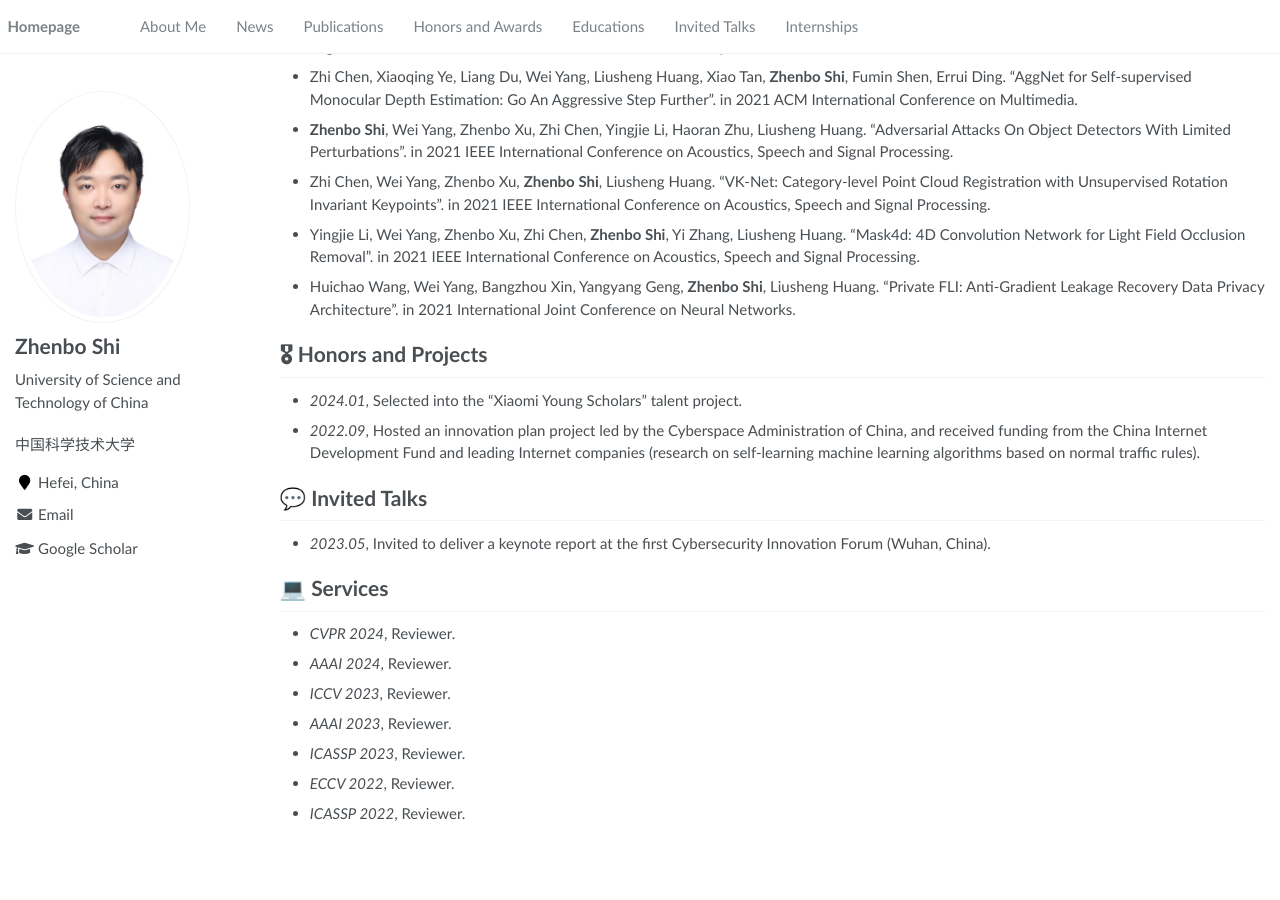
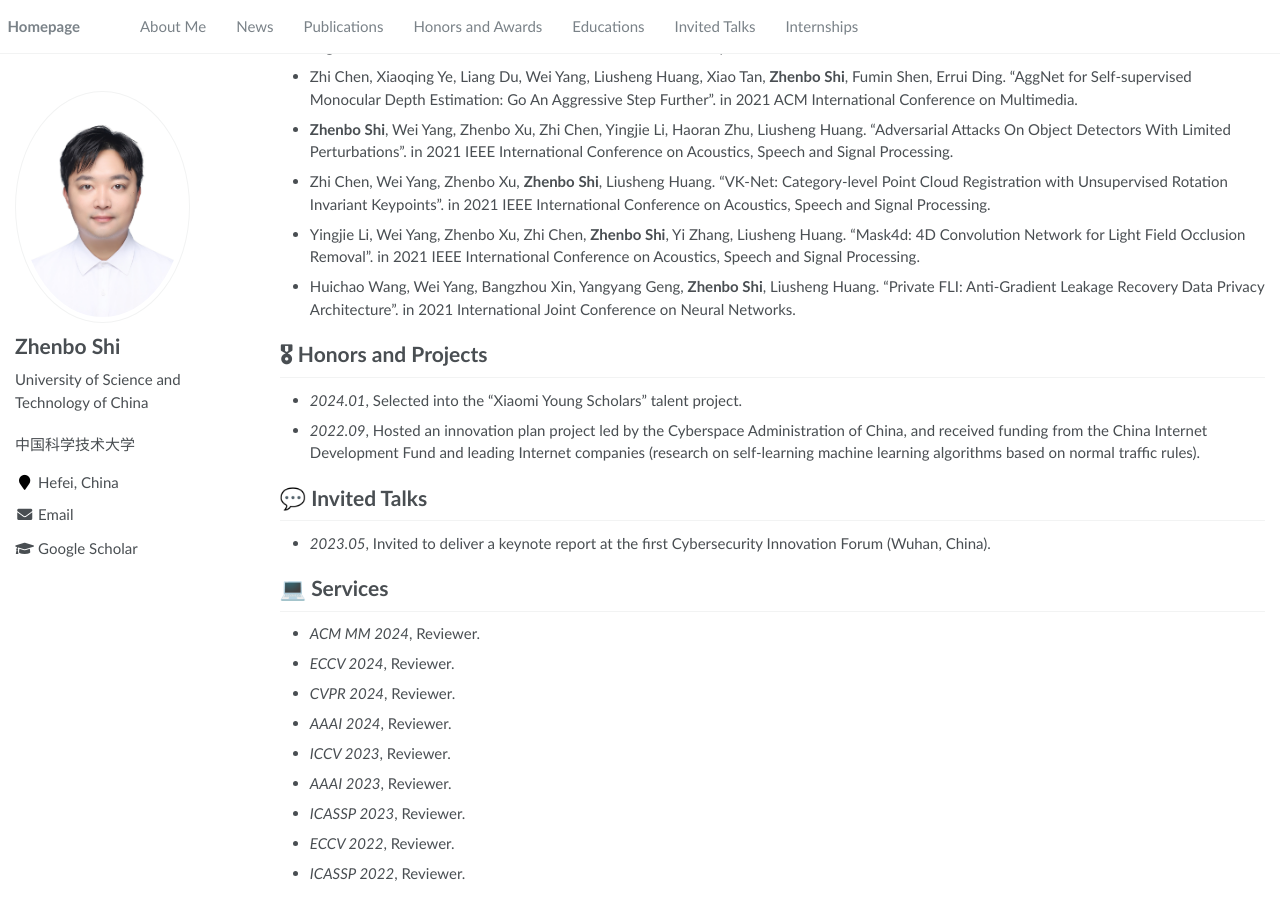
Before and after one commit to shizhenbo/shizhenbo.github.io, a Jekyll site: the page built from _pages/about.md, in a window 1280 px wide and 900 px high, scrolled down 642 px. Built offline with Jekyll 4.4.1, drawn with Linux system fonts in a browser that asks for light colours; before the commit the page ends 1482 px from its top, so only the background shows below that.

Commit message:
Update about.md

```diff
--- a/_pages/about.md
+++ b/_pages/about.md
@@ -41,11 +41,12 @@ I graduated from the University of Science and Technology of China (USTC). Curre
 - *2022.09*, Hosted an innovation plan project led by the Cyberspace Administration of China, and received funding from the China Internet Development Fund and leading Internet companies (research on self-learning machine learning algorithms based on normal traffic rules).
 
 
-
 # 💬 Invited Talks
 - *2023.05*, Invited to deliver a keynote report at the first Cybersecurity Innovation Forum (Wuhan, China).
 
 # 💻 Services
+- *ACM MM 2024*, Reviewer.
+- *ECCV 2024*, Reviewer.
 - *CVPR 2024*, Reviewer.
 - *AAAI 2024*, Reviewer.
 - *ICCV 2023*, Reviewer.
```
